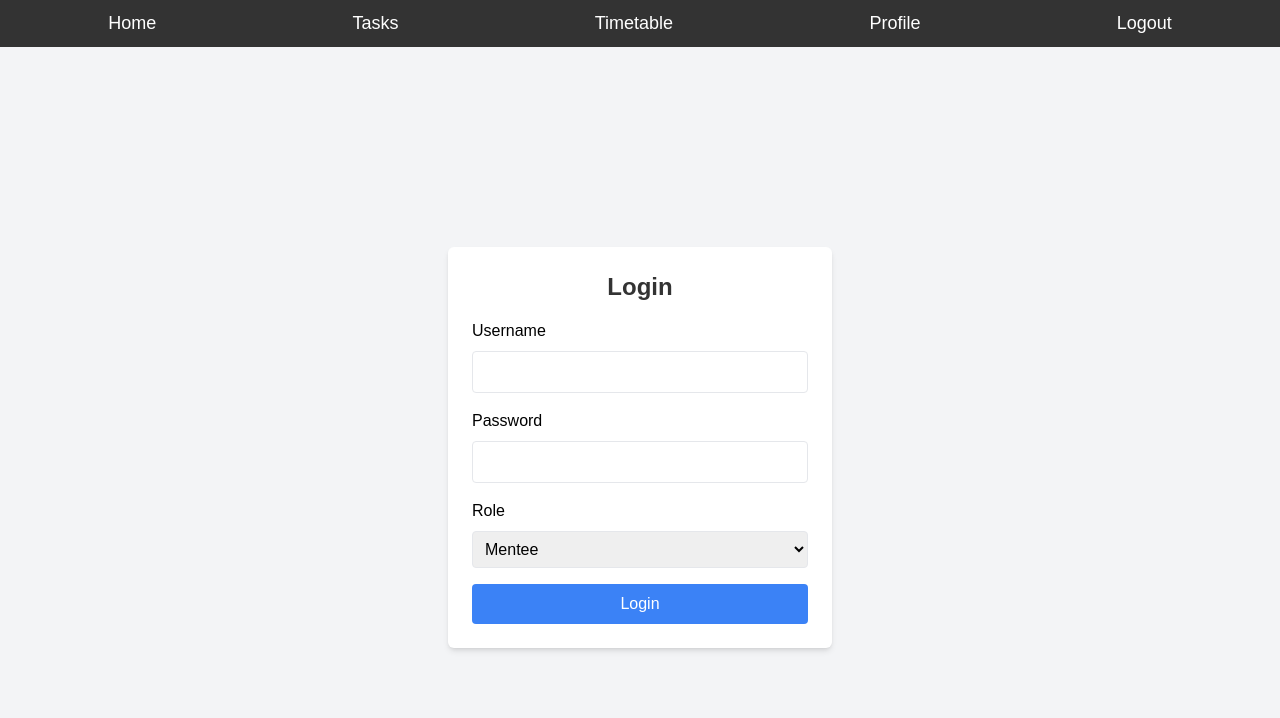
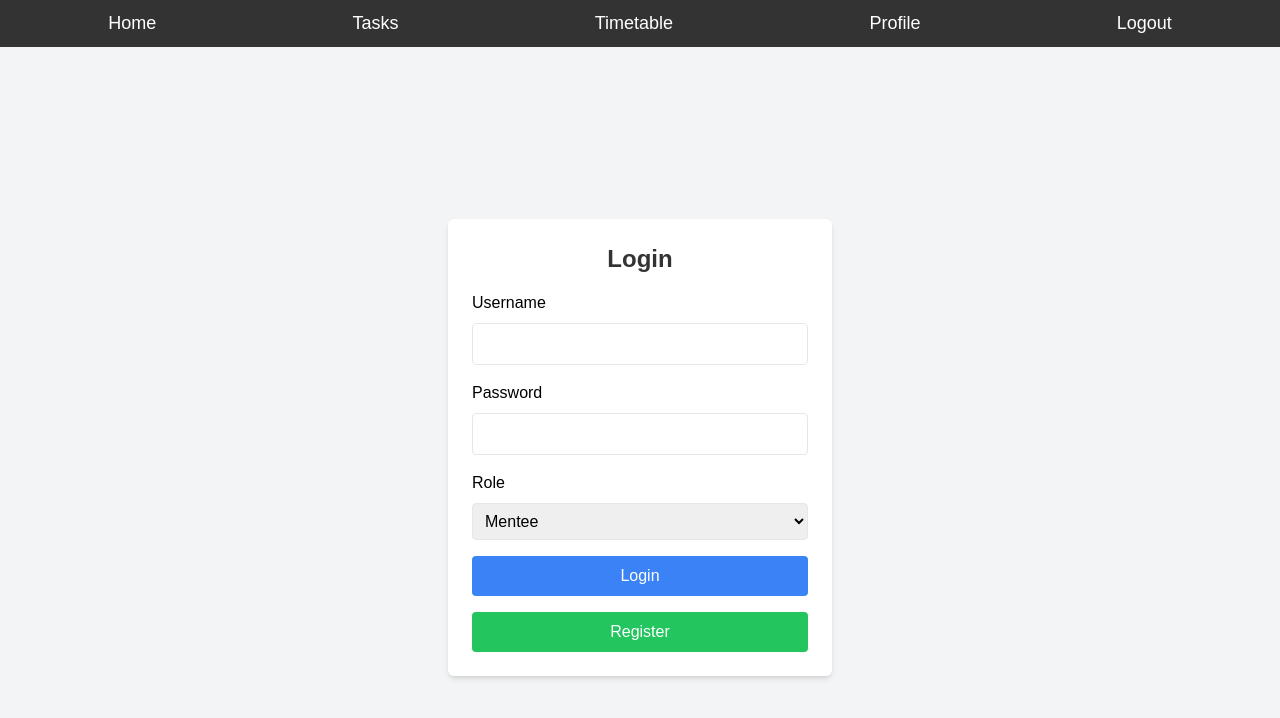
Before and after one commit to mohammedfaizan3103/Mini-Project-1, a React (Vite) app in the folder frontend/: page /login in a window 1280 px wide. Shown: the top 718 px of the page. Built offline with nearby package versions, Linux system fonts and the light colour scheme; no server answers.

Commit message:
Fixed register issue

```diff
--- a/frontend/src/App.jsx
+++ b/frontend/src/App.jsx
@@ -34,7 +34,10 @@ function App() {
             navigate("/dashboard");
           }
         } else {
-          navigate("/login");
+          console.log("No active session found");
+          if (location.pathname !== '/login' && location.pathname !== "/register") { // Redirect to login if not on login/register
+            navigate("/login");
+          }
         }
       } catch (error) {
         console.error("Session check failed:", error);
--- a/frontend/src/components/Login.jsx
+++ b/frontend/src/components/Login.jsx
@@ -46,6 +46,10 @@ export default function Login() {
     }
   };
 
+  const handleRegisterClick = () => {
+    navigate("/register"); // Redirect to the registration page
+  };
+
   return (
     <div className="flex items-center justify-center min-h-screen bg-gray-100">
       <div className="p-6 bg-white shadow-md rounded-md w-96">
@@ -88,10 +92,18 @@ export default function Login() {
           </select>
 
           {/* Submit Button */}
-          <button type="submit" className="w-full bg-blue-500 text-white py-2 rounded">
+          <button type="submit" className="w-full bg-blue-500 text-white py-2 rounded mb-4">
             Login
           </button>
         </form>
+
+        {/* Register Button */}
+        <button
+          onClick={handleRegisterClick}
+          className="w-full bg-green-500 text-white py-2 rounded"
+        >
+          Register
+        </button>
       </div>
     </div>
   );
--- a/frontend/src/components/TimetableForm.jsx
+++ b/frontend/src/components/TimetableForm.jsx
@@ -1,7 +1,6 @@
 import React, { useState, useEffect } from 'react';
 import { IoIosArrowDown } from "react-icons/io";
 import { IoIosArrowUp } from "react-icons/io";
-
 
 const TimetableForm = ({ selectedTimetable, onSave, onUpdate }) => {
     const [name, setName] = useState('');
```
Also changed, not shown: 1 other file (tests, documents, lock files or other folders).
